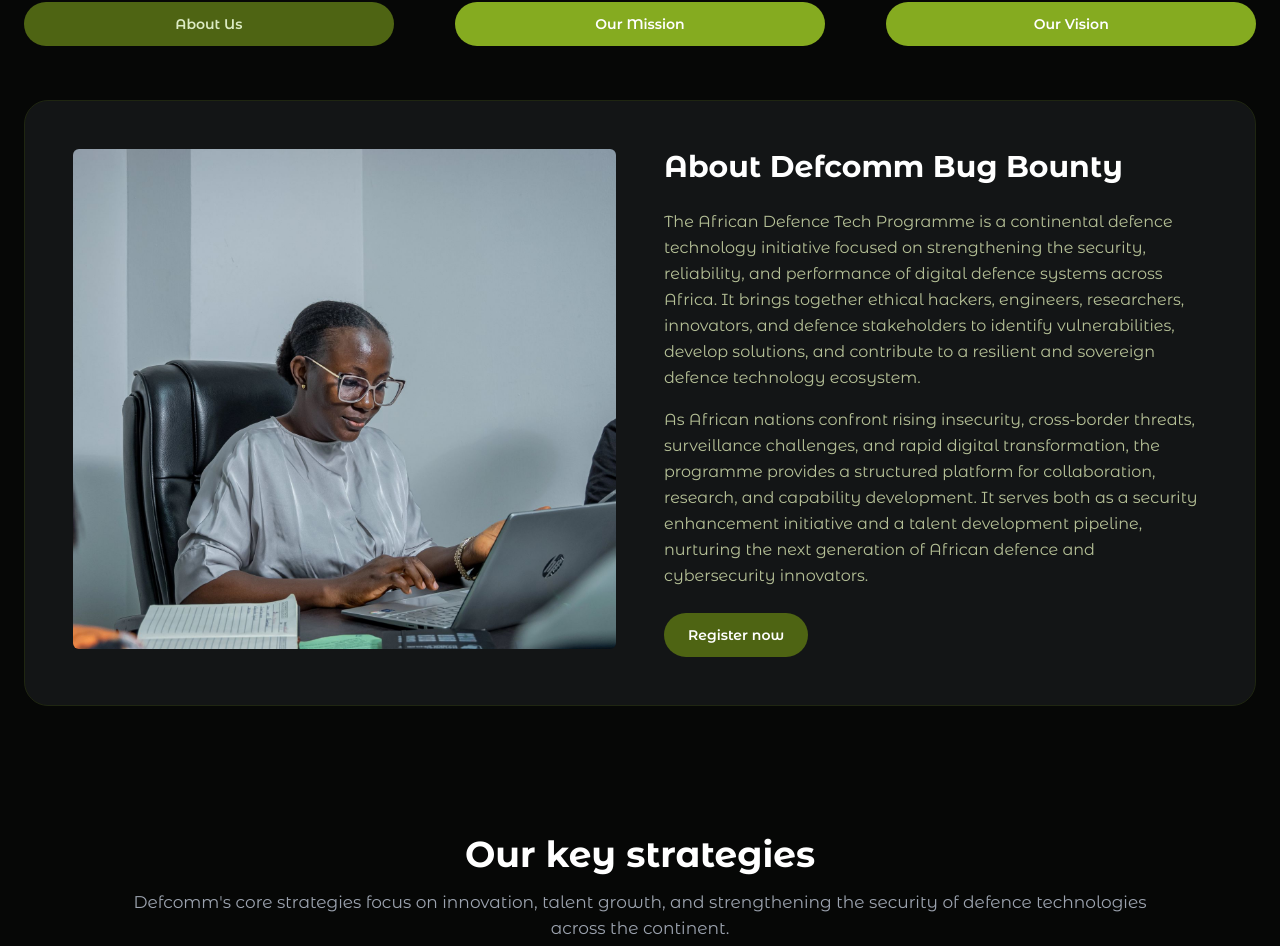
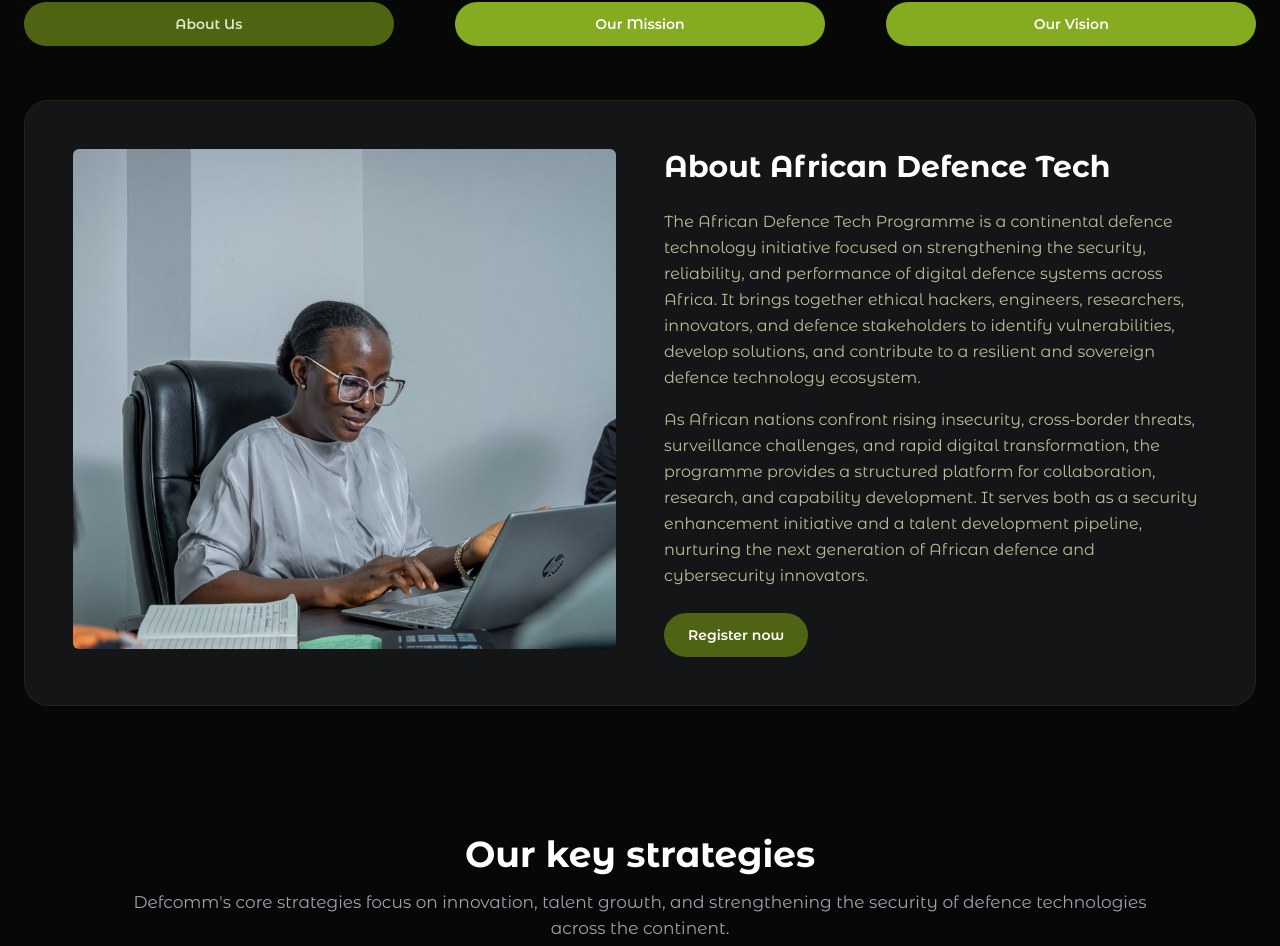
Before and after one commit to SilexsecureTeam/bug-bounty, a React (Vite) app: page /about in a window 1280 px wide. Shown: the part 1545-2491 px from the top of the page. Built offline with nearby package versions, Linux system fonts and the light colour scheme; no server answers.

Commit message:
Update about.jsx

```diff
--- a/src/pages/about.jsx
+++ b/src/pages/about.jsx
@@ -293,7 +293,7 @@
               {/* Right: Content */}
               <div className="space-y-6">
                 <h2 className="text-2xl flex justify-between font-bold text-white md:text-3xl">
-                  {activeTab === "About Us" && "About Defcomm Bug Bounty"}
+                  {activeTab === "About Us" && "About African Defence Tech"}
                   {activeTab === "Our Mission" && "Our Mission"}
                   {activeTab === "Our Vision" && "Our Vision"}
                 </h2>
```
